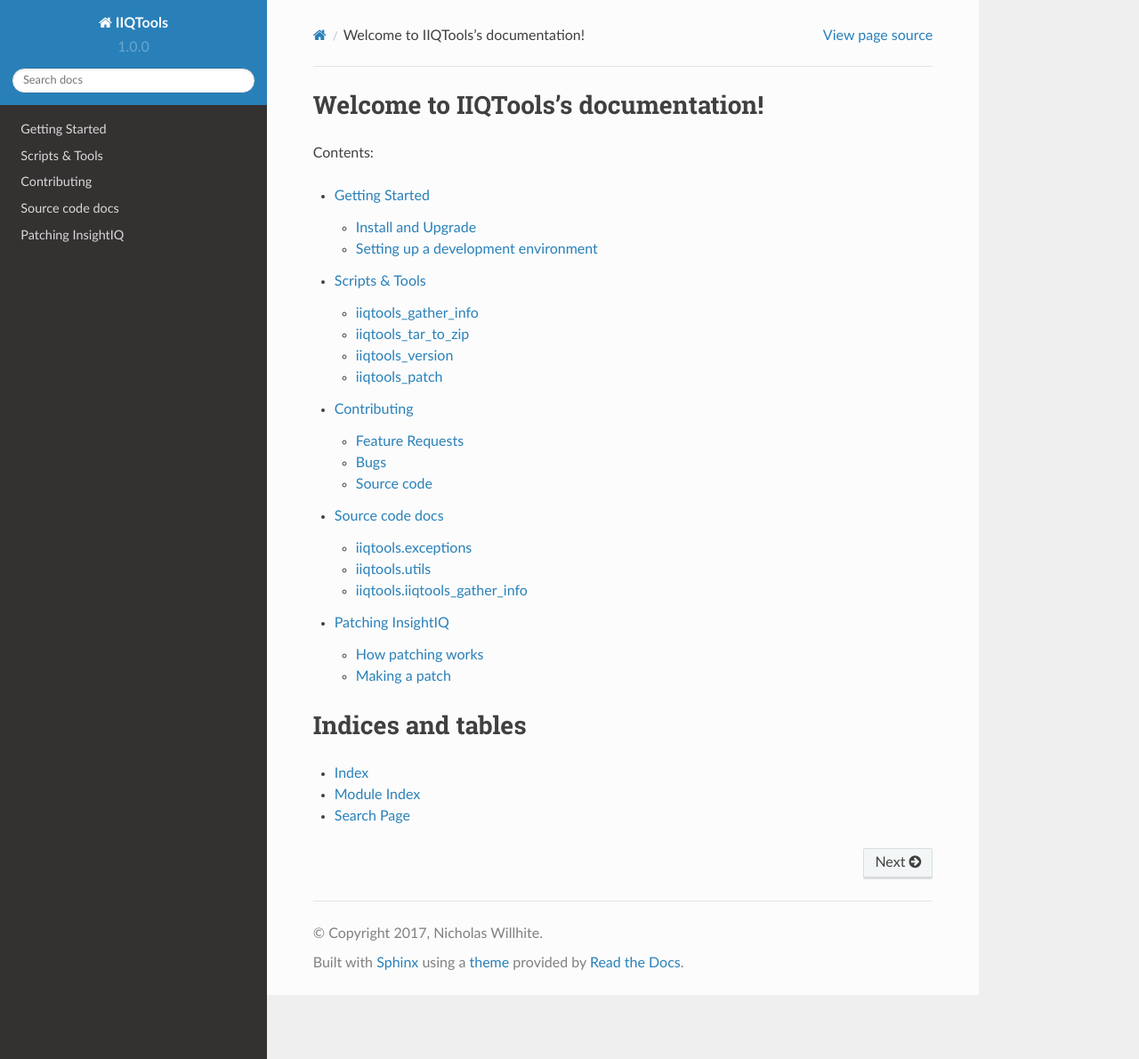
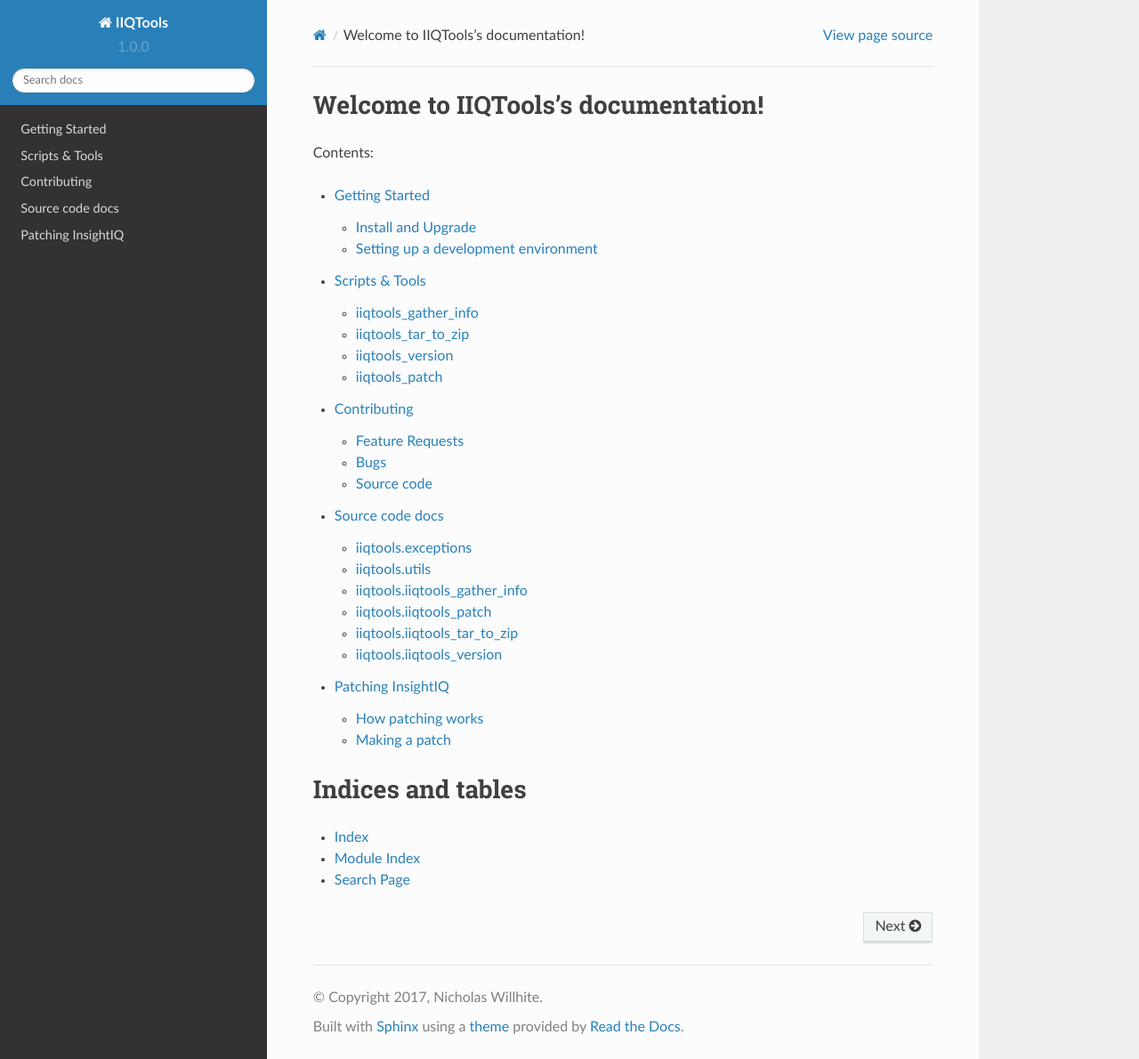
Before and after one commit to willnx/iiqtools, a Sphinx documentation site: the page built from docs/source/index.rst, in a window 1280 px wide and 1190 px high. Shown: the whole window at 89% size. Built offline with Sphinx 7.4.7 and the Read the Docs theme 2.0.0, drawn with Linux system fonts in a browser that asks for light colours.

Commit message:
updated source code docs so all tools are documented

```diff
--- a/docs/source/sourcecode.rst
+++ b/docs/source/sourcecode.rst
@@ -59,3 +59,21 @@
 
 .. automodule:: iiqtools.iiqtools_gather_info
    :members:
+
+iiqtools.iiqtools_patch
+***********************
+
+.. automodule:: iiqtools.iiqtools_gather_info
+   :members:
+
+iiqtools.iiqtools_tar_to_zip
+****************************
+
+.. automodule:: iiqtools.iiqtools_tar_to_zip
+   :members:
+
+iiqtools.iiqtools_version
+*************************
+
+.. automodule:: iiqtools.iiqtools_version
+   :members:
```
